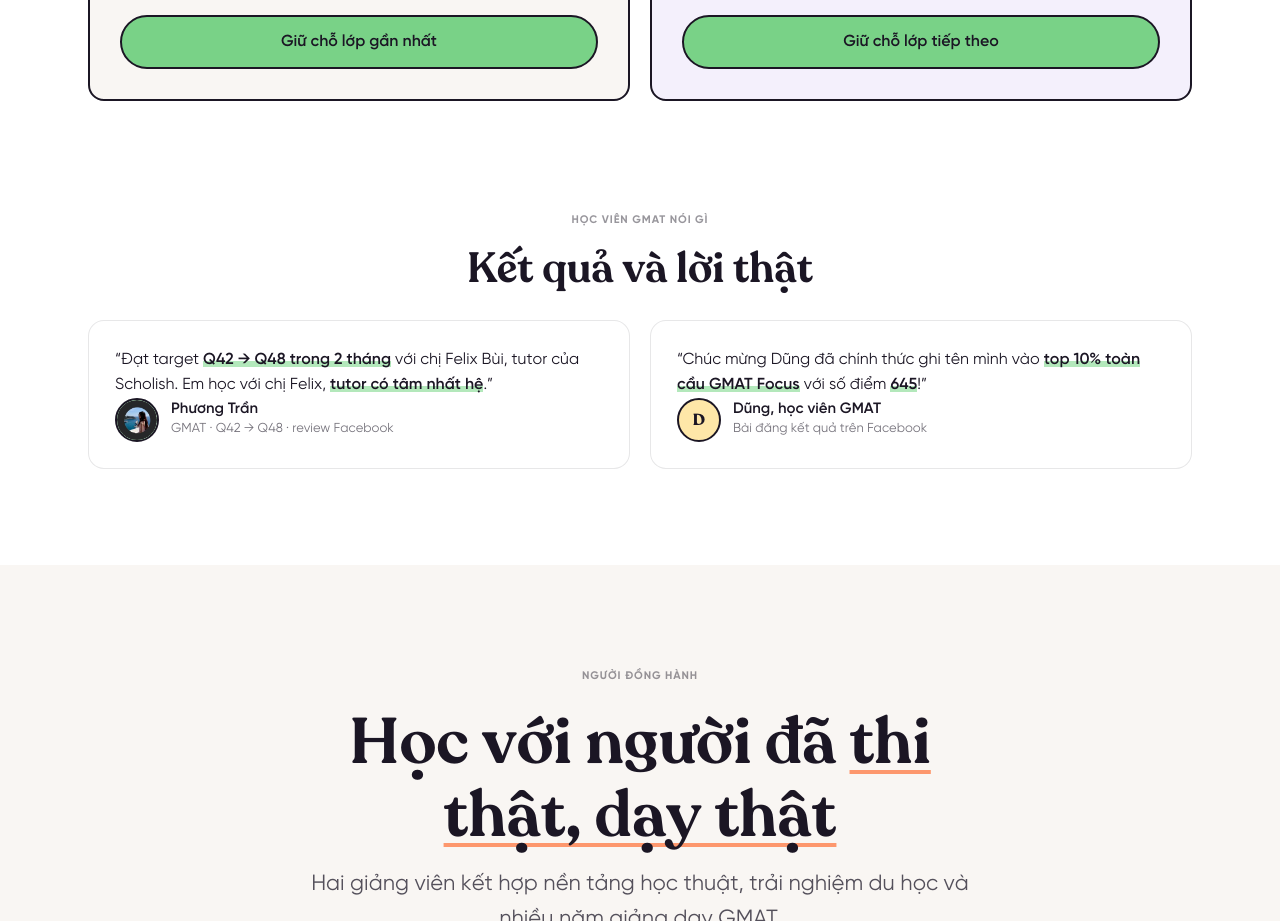
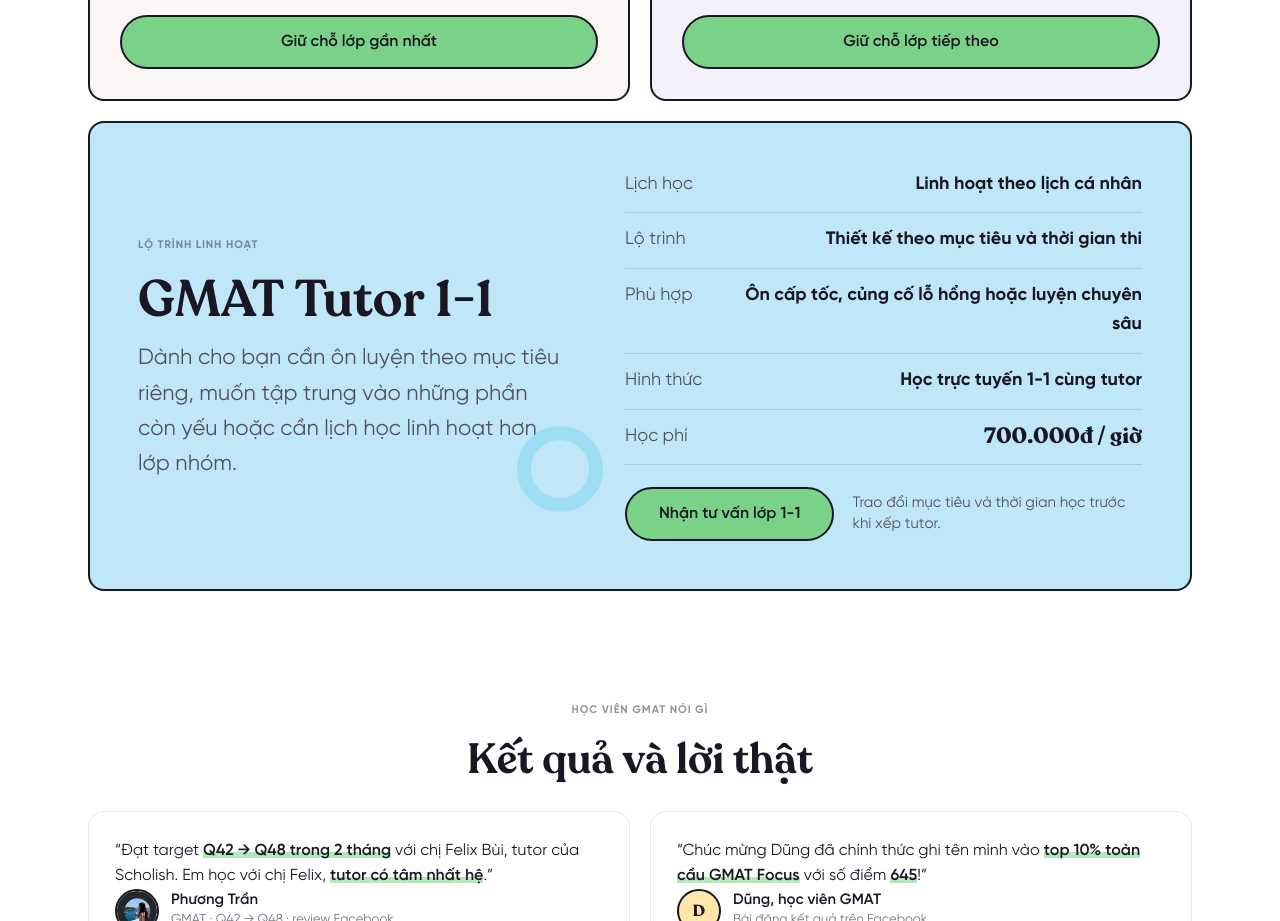
Before and after one commit to Suity59/scholish-website, a plain HTML site: page gmat.html in a window 1280 px wide. Shown: the part 8570-9491 px from the top of the page. Drawn offline with Linux system fonts and the light colour scheme.

Commit message:
Add GMAT one-to-one option and simplify homepage CTA

```diff
--- a/css/style.css
+++ b/css/style.css
@@ -1373,6 +1373,66 @@
 .launch-card__price span { font-weight: 700; }
 .launch-card__price strong { justify-self: end; font-family: var(--font-heading); font-size: 25px; }
 .launch-card__price small { grid-column: 1 / -1; margin-top: 3px; color: var(--fg-2); }
+.tutor-one-to-one {
+  display: grid;
+  grid-template-columns: minmax(0, .9fr) minmax(0, 1.1fr);
+  gap: clamp(2rem, 5vw, 4.5rem);
+  align-items: center;
+  margin-top: 20px;
+  padding: clamp(28px, 5vw, 48px);
+  overflow: hidden;
+  border: 2px solid var(--fg-1);
+  border-radius: 16px;
+  background: var(--sky-soft);
+}
+.tutor-one-to-one__intro { position: relative; }
+.tutor-one-to-one__intro::after {
+  content: '';
+  position: absolute;
+  right: clamp(-42px, -4vw, -20px);
+  bottom: -30px;
+  width: 86px;
+  height: 86px;
+  border: 14px solid rgba(93, 205, 241, .34);
+  border-radius: 50%;
+  pointer-events: none;
+}
+.tutor-one-to-one__intro h2 {
+  margin: 10px 0 14px;
+  font-size: clamp(2rem, 4vw, 3.5rem);
+}
+.tutor-one-to-one__intro p {
+  max-width: 48ch;
+  color: var(--fg-2);
+  font-size: var(--fs-intro);
+}
+.tutor-one-to-one__details { display: grid; }
+.tutor-one-to-one__row {
+  display: grid;
+  grid-template-columns: 94px minmax(0, 1fr);
+  gap: 18px;
+  padding: 13px 0;
+  border-bottom: 1px solid rgba(27, 22, 36, .12);
+}
+.tutor-one-to-one__row:first-child { padding-top: 0; }
+.tutor-one-to-one__row span { color: var(--fg-2); }
+.tutor-one-to-one__row strong { text-align: right; }
+.tutor-one-to-one__row--price strong {
+  font-family: var(--font-heading);
+  font-size: 22px;
+  line-height: 1.15;
+}
+.tutor-one-to-one__actions {
+  display: flex;
+  align-items: center;
+  gap: 18px;
+  margin-top: 22px;
+}
+.tutor-one-to-one__actions small {
+  max-width: 30ch;
+  color: var(--fg-2);
+  line-height: 1.45;
+}
 .student-proof { display: grid; gap: 20px; }
 .teacher-grid { display: grid; grid-template-columns: 1fr 1fr; gap: 24px; }
 .teacher-profile {
@@ -1589,6 +1649,9 @@
   .stat-card .stat__note { font-size: 14px; }
   .faculty-layout { grid-template-columns: 1fr; gap: 34px; }
   .faculty-intro { max-width: 680px; padding-top: 0; }
+  .tutor-one-to-one { grid-template-columns: 1fr; gap: 28px; }
+  .tutor-one-to-one__intro { max-width: 680px; }
+  .tutor-one-to-one__intro::after { display: none; }
 }
 @media (max-width: 820px) {
   .stat-cards { grid-template-columns: 1fr; gap: 26px; max-width: 360px; min-height: 0; margin-top: 34px; }
@@ -1647,6 +1710,11 @@
   .teacher-profile__portrait { width: 132px; }
   .launch-card__price { grid-template-columns: 1fr; }
   .launch-card__price strong { justify-self: start; }
+  .tutor-one-to-one { padding: 26px 22px; }
+  .tutor-one-to-one__row { grid-template-columns: 1fr; gap: 4px; }
+  .tutor-one-to-one__row strong { text-align: left; }
+  .tutor-one-to-one__actions { align-items: stretch; flex-direction: column; }
+  .tutor-one-to-one__actions .btn { width: 100%; }
   .mission-section { background-size: 32px 32px; }
   .mission-block { padding: 30px 20px 34px; }
   .mission-block h2 { font-size: clamp(1.65rem, 8vw, 2.25rem); line-height: 1.22; }
--- a/gmat.html
+++ b/gmat.html
@@ -893,6 +893,25 @@
         </article>
       </div>
 
+      <article class="tutor-one-to-one reveal" id="gmat-tutor-1-1">
+        <div class="tutor-one-to-one__intro">
+          <span class="microcaps">Lộ trình linh hoạt</span>
+          <h2>GMAT Tutor <span class="num">1-1</span></h2>
+          <p>Dành cho bạn cần ôn luyện theo mục tiêu riêng, muốn tập trung vào những phần còn yếu hoặc cần lịch học linh hoạt hơn lớp nhóm.</p>
+        </div>
+        <div class="tutor-one-to-one__details">
+          <div class="tutor-one-to-one__row"><span>Lịch học</span><strong>Linh hoạt theo lịch cá nhân</strong></div>
+          <div class="tutor-one-to-one__row"><span>Lộ trình</span><strong>Thiết kế theo mục tiêu và thời gian thi</strong></div>
+          <div class="tutor-one-to-one__row"><span>Phù hợp</span><strong>Ôn cấp tốc, củng cố lỗ hổng hoặc luyện chuyên sâu</strong></div>
+          <div class="tutor-one-to-one__row"><span>Hình thức</span><strong>Học trực tuyến 1-1 cùng tutor</strong></div>
+          <div class="tutor-one-to-one__row tutor-one-to-one__row--price"><span>Học phí</span><strong class="num">700.000đ / giờ</strong></div>
+          <div class="tutor-one-to-one__actions">
+            <a href="https://zalo.me/0963557153" class="btn btn--primary">Nhận tư vấn lớp 1-1</a>
+            <small>Trao đổi mục tiêu và thời gian học trước khi xếp tutor.</small>
+          </div>
+        </div>
+      </article>
+
       <div class="gmat-student-proof">
         <div class="gmat-student-proof__head reveal">
           <span class="microcaps">Học viên GMAT nói gì</span>
```
Also changed, not shown: index.html (+0 -14 lines).
